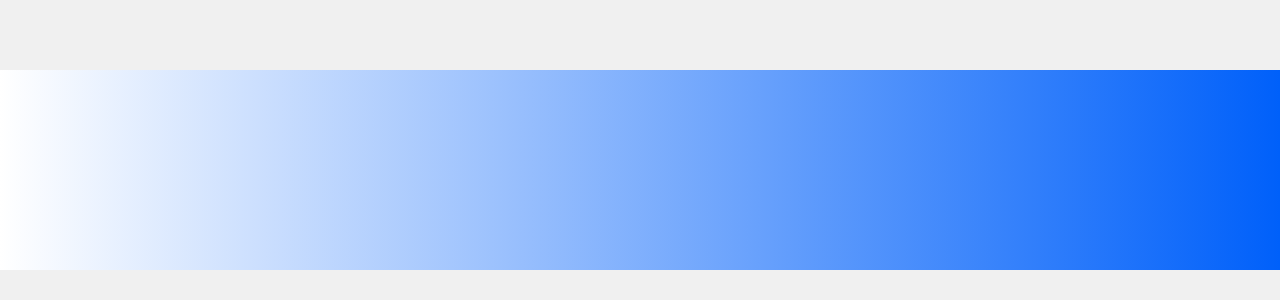
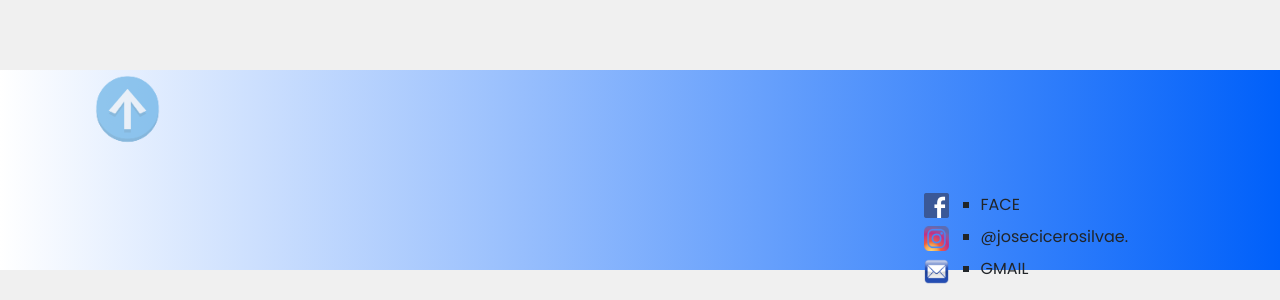
Before and after one commit to mollica27/Energia_Solar, a plain HTML site: page sobre.html in a window 1280 px wide. Shown: the part 2416-2716 px from the top of the page. Before the commit the page ends 2686 px from the top, so only its background shows below. Drawn offline with nearby package versions, Linux system fonts and the light colour scheme.

Commit message:
botão voltar

```diff
--- a/css/styles.css
+++ b/css/styles.css
@@ -68,6 +68,7 @@ footer {
 .social {
     display: flex;
     justify-content: flex-end;
+    margin-right: 10rem;
 }
 
 .redesocial {
@@ -96,7 +97,7 @@ footer {
     font-weight: 700;
     font-size: 32px;
 }
-
+/* ===============btn-whats=========== */
 .botaoWhats {
     display: flex;
     justify-content: end;
@@ -116,6 +117,25 @@ footer {
     height: 100px;
     z-index: 1;
     position: fixed;
+    opacity: 0.5;
+}
+/* ======================btn-voltar================ */
+.btn-voltar {
+    display: flex;
+    width: 60px;
+    margin-left: 90px;
+}
+
+.btn-voltar img:hover {
+    opacity: unset;
+    width: 100px;
+    height: 100px;
+}
+
+.btn-voltar img {
+    display: flex;
+    width: 75px;
+    height: 75px;
     opacity: 0.5;
 }
 
--- a/sobre.html
+++ b/sobre.html
@@ -40,12 +40,22 @@
     </section>
 
     <footer>
-        <nav >
-          <div>
-
-          </div>
-      </nav>
-    </footer>
+        <div class="btn-voltar">
+            <a href="#"><img src="img/icones/seta.png" alt="btn-voltar"></a>
+        </div>
+        <div class="container social">
+          <ul class="redesocial">
+            <a href=""><img src="img/icones/face.png" alt="face"></a>
+            <a href="https://www.instagram.com/josecicerosilvae/"><img src="img/icones/insta.png" alt="insta"></a>
+            <a href=""><img src="img/icones/email.png" alt="email"></a>
+          </ul>
+          <ul class="redeText" style="list-style-type: square;">
+            <li>FACE</li>
+            <li>@josecicerosilvae.</li>
+            <li>GMAIL</li>
+          </ul>
+        </div>
+      </footer>
     <script src="https://cdn.jsdelivr.net/npm/bootstrap@5.2.0-beta1/dist/js/bootstrap.bundle.min.js"
         integrity="sha384-pprn3073KE6tl6bjs2QrFaJGz5/SUsLqktiwsUTF55Jfv3qYSDhgCecCxMW52nD2" crossorigin="anonymous">
         </script>
```
Also changed, not shown: index.html (+6 -3 lines), portfolio.html (+13 -8 lines), img/icones/seta.png (added).
